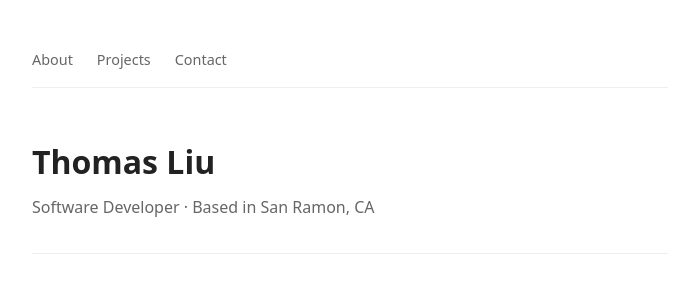
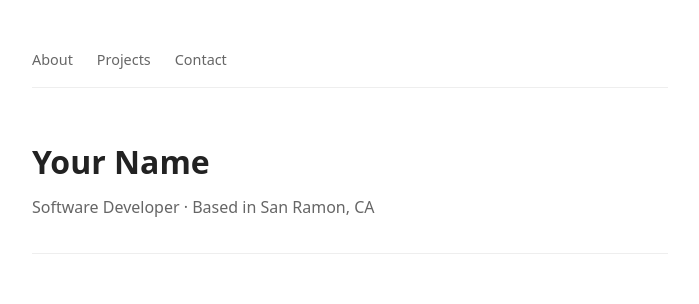
Before and after one commit to tliu3157/personal-website, a React (Vite) app in the folder my-website-react/: page / in a window 1280 px wide. Shown: the top 304 px of the page, without its empty margins (290-989 px from the left). Built offline with nearby package versions, Linux system fonts and the light colour scheme.

Commit message:
reorganized with components folder

```diff
--- a/my-website-react/src/App.jsx
+++ b/my-website-react/src/App.jsx
@@ -1,4 +1,7 @@
 import { useEffect, useRef } from "react"
+import Nav from "src/components/Nav"
+import Header from "src/components/Header"
+import ProjectCard from "src/components/ProjectCard"
 
 function useFadeIn() {
   const ref = useRef(null)
@@ -18,35 +21,6 @@ function useFadeIn() {
   }, [])
 
   return ref
-}
-
-function Nav() {
-  return (
-    <nav>
-      <a href="#about">About</a>
-      <a href="#projects">Projects</a>
-      <a href="#contact">Contact</a>
-    </nav>
-  )
-}
-
-function Header() {
-  return (
-    <header>
-      <h1>Thomas Liu</h1>
-      <p>Software Developer · Based in San Ramon, CA</p>
-    </header>
-  )
-}
-
-function ProjectCard({ title, description, link }) {
-  return (
-    <div className="project-card">
-      <h3>{title}</h3>
-      <p>{description}</p>
-      <a href={link}>View on GitHub</a>
-    </div>
-  )
 }
 
 function App() {
--- /dev/null
+++ b/my-website-react/src/components/Header.jsx
@@ -0,0 +1,10 @@
+function Header() {
+  return (
+    <header>
+      <h1>Your Name</h1>
+      <p>Software Developer · Based in San Ramon, CA</p>
+    </header>
+  )
+}
+
+export default Header
--- /dev/null
+++ b/my-website-react/src/components/Nav.jsx
@@ -0,0 +1,11 @@
+function Nav() {
+  return (
+    <nav>
+      <a href="#about">About</a>
+      <a href="#projects">Projects</a>
+      <a href="#contact">Contact</a>
+    </nav>
+  )
+}
+
+export default Nav
--- /dev/null
+++ b/my-website-react/src/components/ProjectCard.jsx
@@ -0,0 +1,11 @@
+function ProjectCard({ title, description, link }) {
+  return (
+    <div className="project-card">
+      <h3>{title}</h3>
+      <p>{description}</p>
+      <a href={link}>View on GitHub</a>
+    </div>
+  )
+}
+
+export default ProjectCard
```
